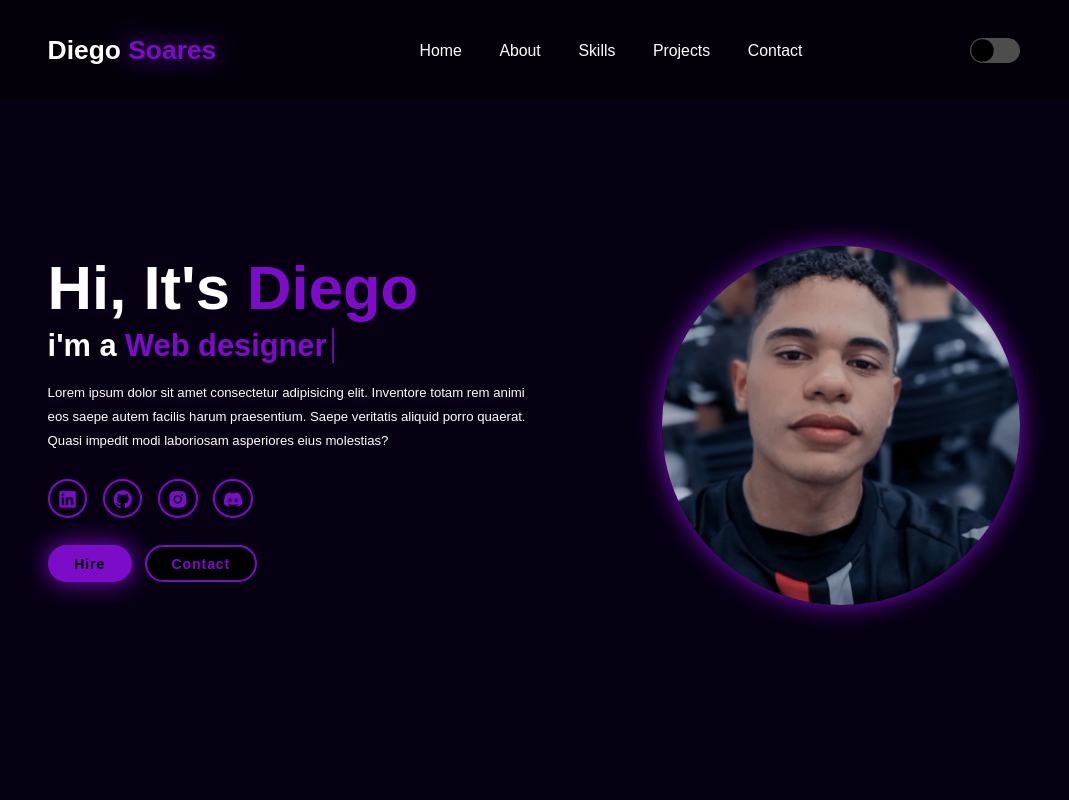
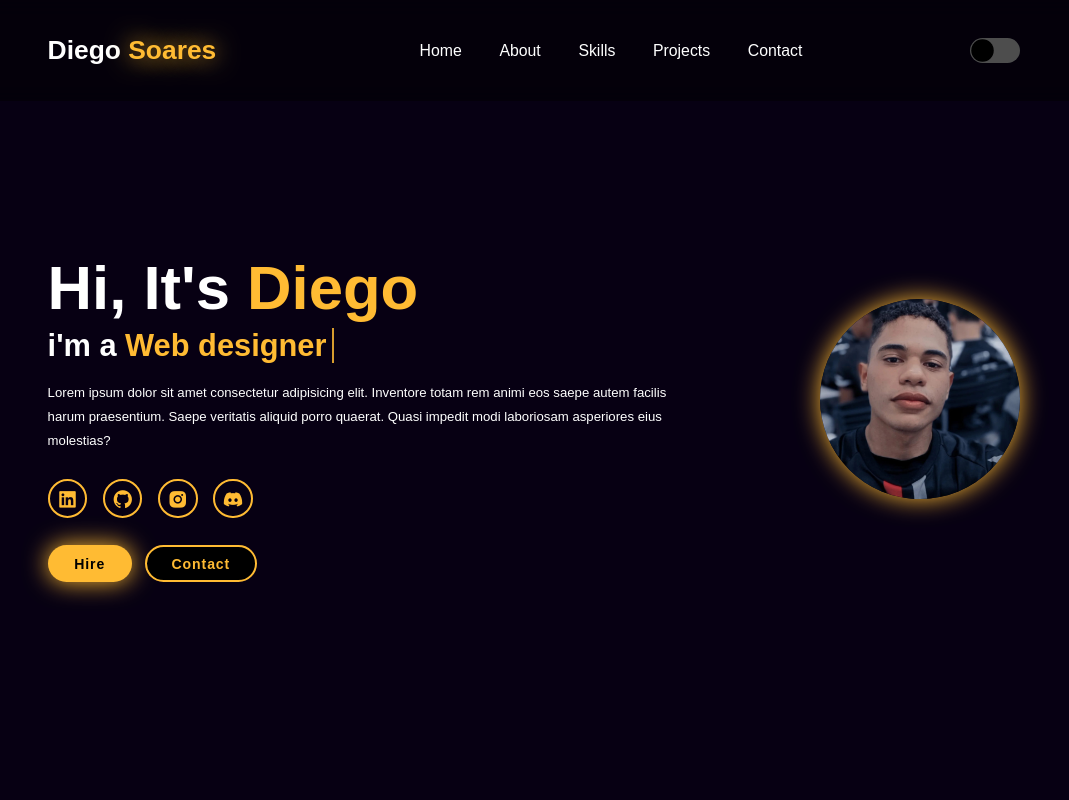
Before and after one commit to guinhoDev/Meu-Portif-lio, a plain HTML site: page index.html in a window 1280 px wide. Shown: the top 800 px of the page, without its empty margins (106-1175 px from the left). Drawn offline with nearby package versions, Linux system fonts and the light colour scheme.

Commit message:
atualizacao

```diff
--- a/Styles/style.css
+++ b/Styles/style.css
@@ -13,7 +13,7 @@
     --bg-color: rgb(7, 0, 19);
     --second-bg-color: #131313;
     --text-color: #fff;
-    --main: #7d0cc9;
+    --main: #FB3;
 }
 
 html{
@@ -154,6 +154,17 @@ span{
     border-radius: 50%;
 }
 .home-img img{
+  width: 280vw;
+  height: 280vw;
+  max-width: 200px;
+  max-height: 200px;
+  object-fit: cover;
+  border-radius: 50%;
+  box-shadow: 0 0 25px var(--main);
+  cursor: pointer;
+  transition: 0.4s ease-in-out;
+}
+/*.home-img img{
     position: relative;
     top: 3rem;
     width: 28vw;
@@ -161,7 +172,7 @@ span{
     box-shadow: 0 0 25px var(--main);
     cursor: pointer;
     transition: 0.4s ease-in-out;
-}
+}*/
 .home-img img:hover{
     box-shadow: 0 0 25px var(--main),
                 0 0 50px var(--main),
@@ -413,7 +424,7 @@ span{
     text-align: left;
     max-height: 200px;
     justify-content: center;
-    align-items: baseline;
+    align-items: center;
     padding: 5rem 5rem;
 }
 .skills-info h4{
@@ -624,6 +635,8 @@ span{
         margin-bottom: 3rem;
     }
     .skills-container{
-        grid-template-columns: repeat(1,1fr);
+        grid-template-columns: 1fr;
+        gap: 2.5rem;
     }
+
 }
--- a/index.html
+++ b/index.html
@@ -51,7 +51,7 @@
             </div>
         </div>
             <div class="home-img">
-                <img src="/img/me.jpeg" alt="imagem">
+                <img src="/assets/me.jpeg" alt="imagem">
             </div>
     </section>
 
```
Also changed, not shown: assets/background.jpg (renamed from img/background.jpg), assets/me.jpeg (renamed from img/me.jpeg).
